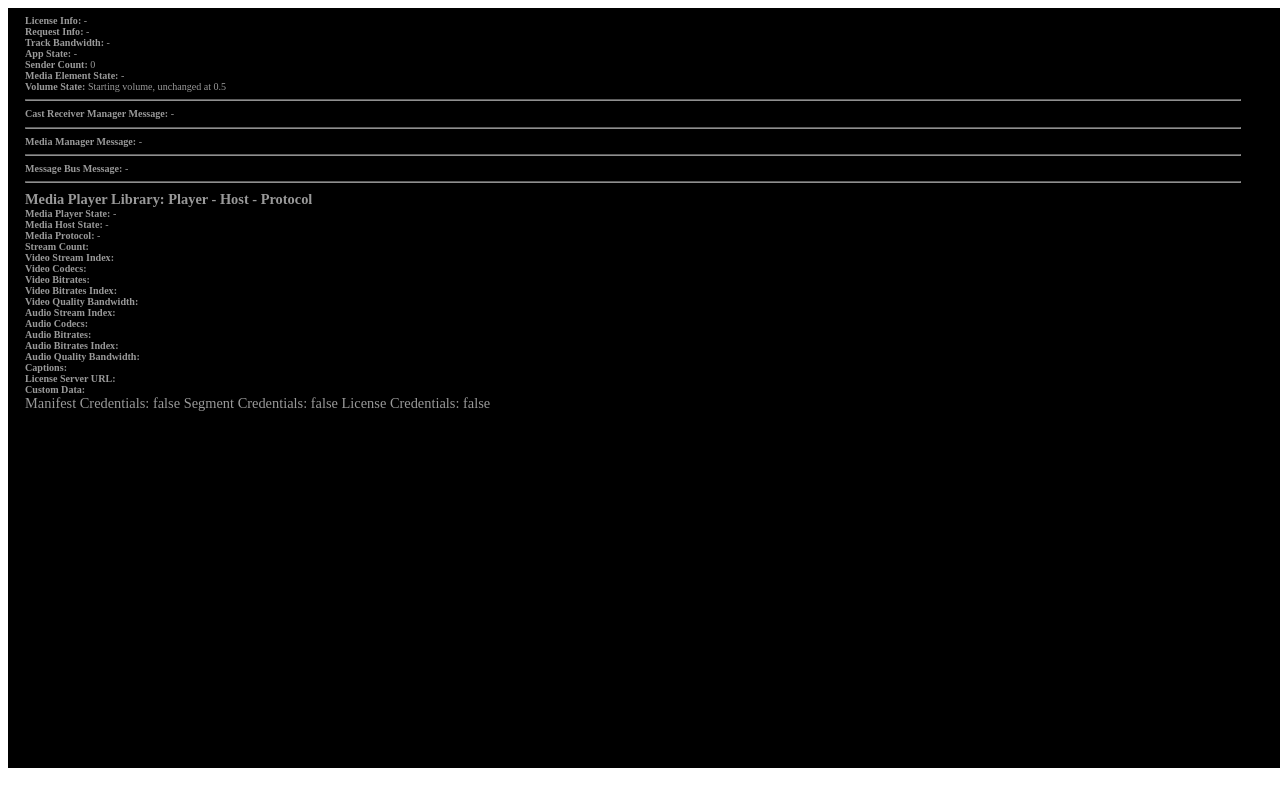
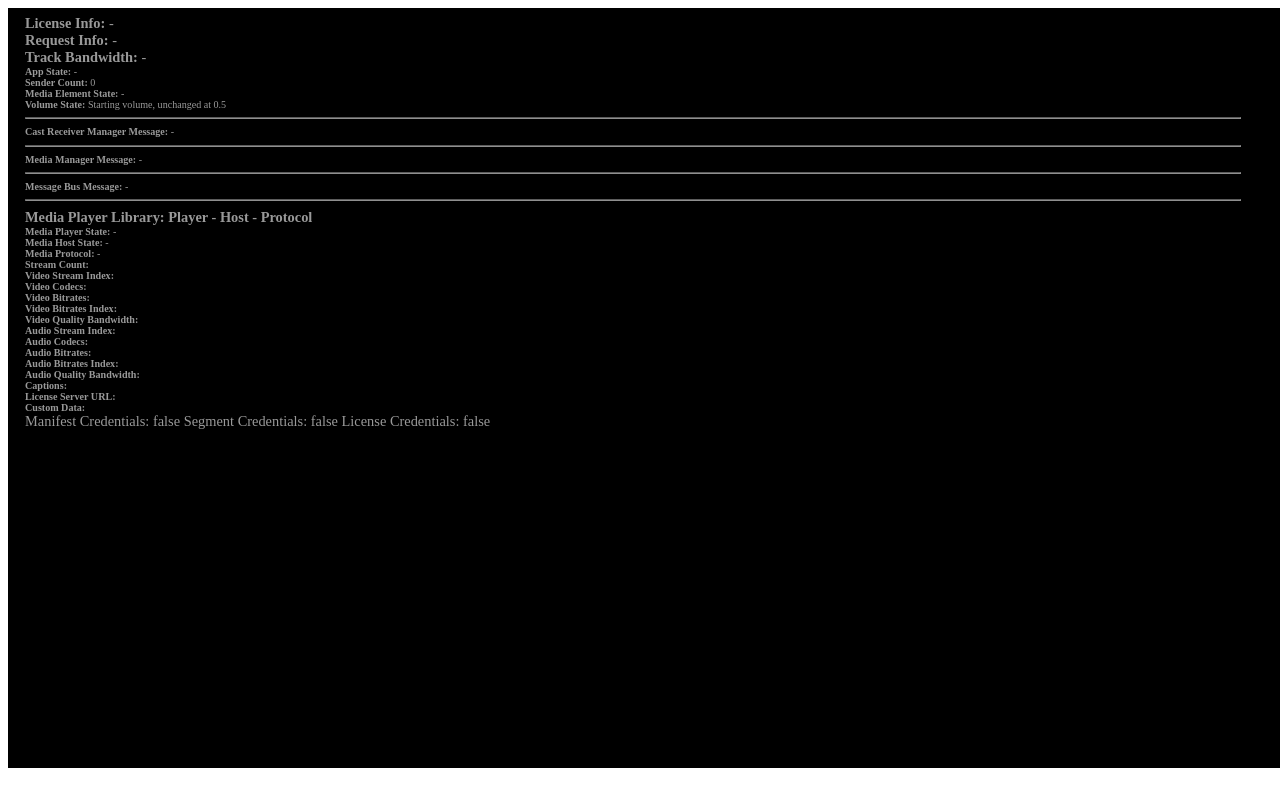
Before and after one commit to devdev0100/MD_HelloWorld, a plain HTML site: page David_CastMediaPlayerStreamingDRM-master/mpl.html in a window 1280 px wide. Drawn offline with Linux system fonts and the light colour scheme; a script that the page names is missing.

Commit message:
made font bigger

```diff
--- a/David_CastMediaPlayerStreamingDRM-master/mpl.html
+++ b/David_CastMediaPlayerStreamingDRM-master/mpl.html
@@ -72,9 +72,9 @@ limitations under the License.
 </head>
 <body>
     <div id="messages">
-	  <div style="font-size:70%;"> License Info: <span id="overridePrepareLicenseRequest">-</span></div>
-	  <div style="font-size:70%;"> Request Info: <span id="requestInfo">-</span></div>
-	  <div style="font-size:70%;"> Track Bandwidth: <span id="TrackBandwidth">-</span></div>
+	  <div style="font-size:100%;"> License Info: <span id="overridePrepareLicenseRequest">-</span></div>
+	  <div style="font-size:100%;"> Request Info: <span id="requestInfo">-</span></div>
+	  <div style="font-size:100%;"> Track Bandwidth: <span id="TrackBandwidth">-</span></div>
       <div style="font-size:70%;"> App State: <span id="applicationState">-</span></div>
       <div style="font-size:70%;">Sender Count: <span id="senderCount">0</span></div>
       <div style="font-size:70%;">Media Element State: <span  id="mediaElementState">-</span></div>
```
